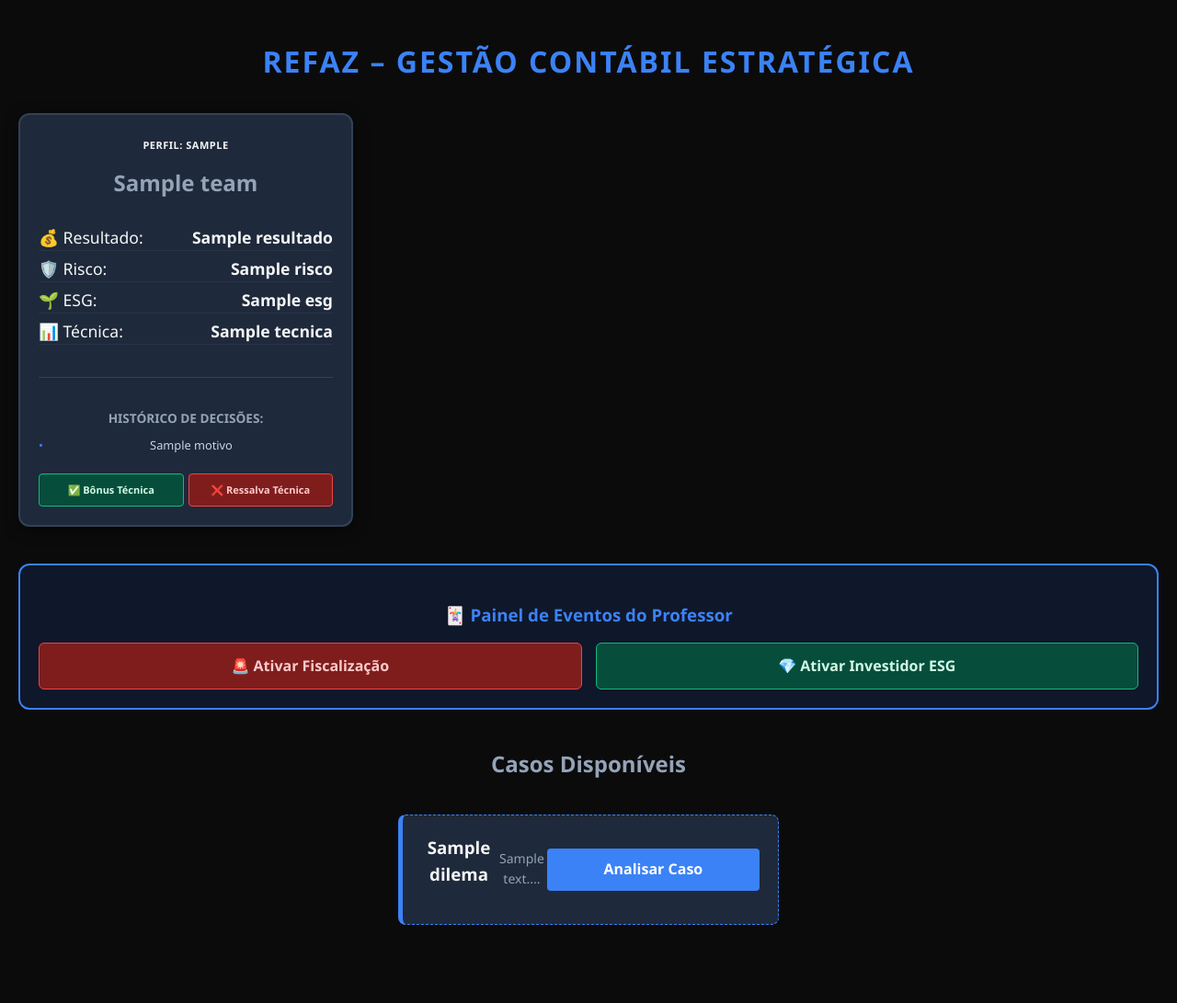
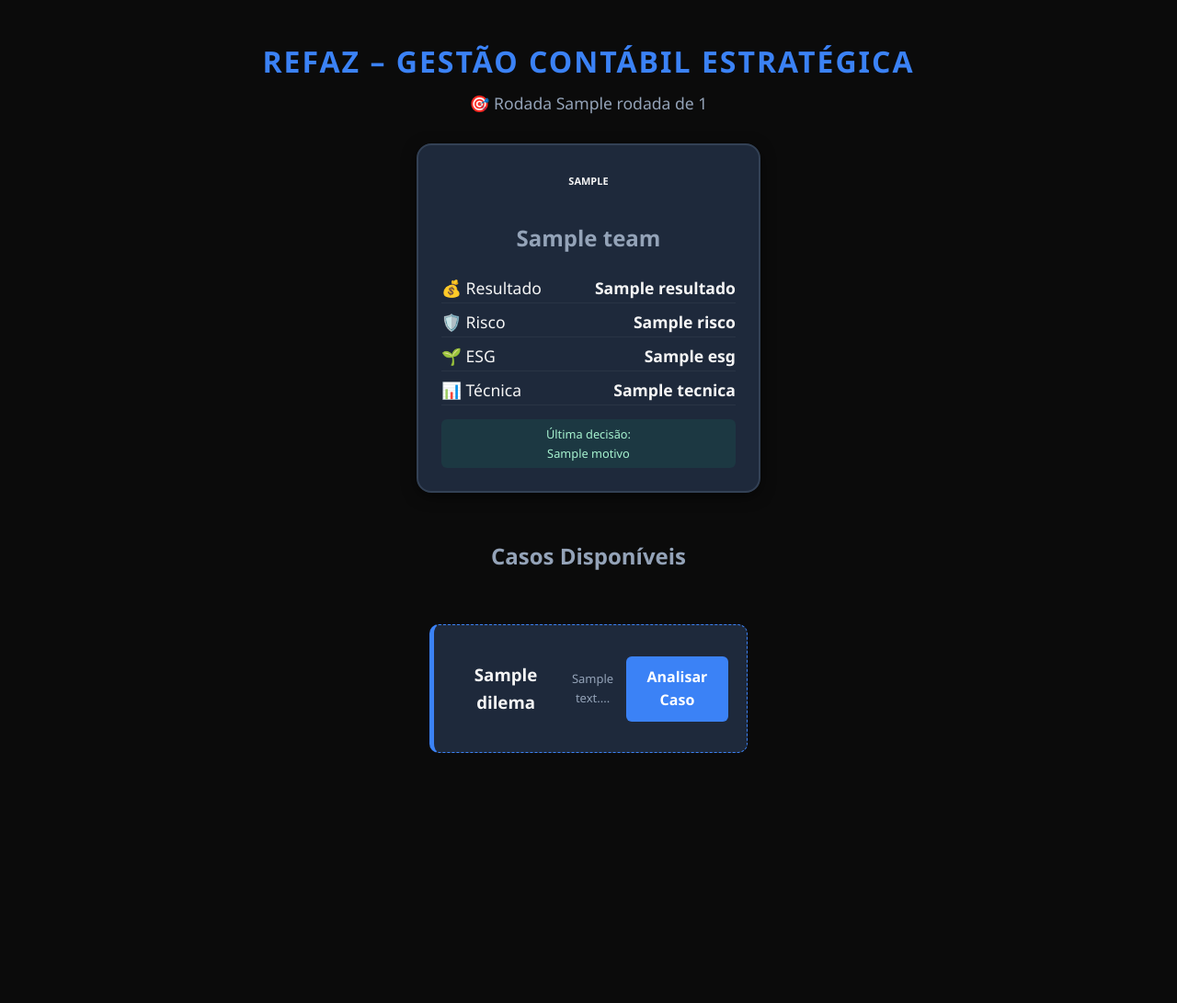
Before and after one commit to brunob329-droid/jogo-refaz, a Flask app: template templates/dashboard.html in a window 1280 px wide. Shown: the whole page at 92% size. After the commit the page ends 819 px from the top, so only its background shows below. Run offline with Flask 3, Linux system fonts and the light colour scheme; the template is opened without the code that fills it: most values are stand-ins (such as "Sample title", 1, 10 or a date in 2020).

Commit message:
Update dashboard.html

```diff
--- a/templates/dashboard.html
+++ b/templates/dashboard.html
@@ -4,170 +4,229 @@
     <meta charset="UTF-8">
     <title>Dashboard - Refaz</title>
     <link rel="stylesheet" href="{{ url_for('static', filename='style.css') }}">
+
     <style>
         :root {
-            --conservador: #10b981; /* Verde */
-            --moderado: #f59e0b;    /* Amarelo */
-            --agressivo: #ef4444;    /* Vermelho */
+            --conservador: #10b981;
+            --moderado: #f59e0b;
+            --agressivo: #ef4444;
         }
 
+        body {
+            text-align: center;
+        }
+
+        h1 {
+            margin-bottom: 5px;
+        }
+
+        .rodada-info {
+            color: #94a3b8;
+            font-size: 1.1em;
+            margin-bottom: 20px;
+        }
+
+        /* CENTRALIZAÇÃO PARA PROJEÇÃO */
         .painel-indicadores {
-            display: grid;
-            grid-template-columns: repeat(auto-fit, minmax(320px, 1fr));
-            gap: 25px;
-            margin-top: 20px;
+            display: flex;
+            justify-content: center;
+            gap: 40px;
+            flex-wrap: wrap;
+            margin-top: 30px;
         }
 
         .card-time-dash {
             background: #1e293b;
             border: 2px solid #334155;
-            border-radius: 12px;
-            padding: 20px;
+            border-radius: 16px;
+            padding: 25px;
+            width: 320px;
             position: relative;
-            display: flex;
-            flex-direction: column;
             transition: all 0.3s ease;
         }
 
-        .vencedor-atual { border-color: #fbbf24; box-shadow: 0 0 20px rgba(251, 191, 36, 0.2); }
+        .card-time-dash:hover {
+            transform: scale(1.03);
+        }
+
+        /* DESTAQUE DO LÍDER */
+        .vencedor-atual {
+            border: 2px solid #fbbf24;
+            box-shadow: 0 0 25px rgba(251, 191, 36, 0.4);
+            transform: scale(1.05);
+        }
+
+        .vencedor-tag {
+            position: absolute;
+            top: -12px;
+            right: 15px;
+            background: #fbbf24;
+            color: #000;
+            padding: 4px 12px;
+            border-radius: 12px;
+            font-weight: bold;
+            font-size: 12px;
+        }
 
         .perfil-badge {
             display: inline-block;
-            padding: 4px 12px;
+            padding: 5px 12px;
             border-radius: 20px;
             font-size: 11px;
             font-weight: bold;
             text-transform: uppercase;
             margin-bottom: 10px;
-            letter-spacing: 0.5px;
         }
-        .perfil-conservador { background: rgba(16, 185, 129, 0.2); color: var(--conservador); border: 1px solid var(--conservador); }
-        .perfil-moderado { background: rgba(245, 158, 11, 0.2); color: var(--moderado); border: 1px solid var(--moderado); }
-        .perfil-agressivo { background: rgba(239, 68, 68, 0.2); color: var(--agressivo); border: 1px solid var(--agressivo); }
-        .perfil-aguardando { background: rgba(148, 163, 184, 0.2); color: #94a3b8; border: 1px solid #94a3b8; }
+
+        .perfil-conservador { background: rgba(16,185,129,0.2); color: var(--conservador); border: 1px solid var(--conservador); }
+        .perfil-moderado { background: rgba(245,158,11,0.2); color: var(--moderado); border: 1px solid var(--moderado); }
+        .perfil-agressivo { background: rgba(239,68,68,0.2); color: var(--agressivo); border: 1px solid var(--agressivo); }
+        .perfil-aguardando { background: rgba(148,163,184,0.2); color: #94a3b8; border: 1px solid #94a3b8; }
+
+        .stats p {
+            display: flex;
+            justify-content: space-between;
+            margin: 6px 0;
+            border-bottom: 1px solid rgba(255,255,255,0.05);
+            padding-bottom: 2px;
+        }
 
         .secao-motivos {
             margin-top: 15px;
-            padding-top: 15px;
             border-top: 1px solid #334155;
-            flex-grow: 1;
+            padding-top: 10px;
         }
-        .secao-motivos h4 { font-size: 0.85rem; color: #94a3b8; margin-bottom: 8px; text-transform: uppercase; }
+
+        .secao-motivos h4 {
+            font-size: 0.8rem;
+            color: #94a3b8;
+            margin-bottom: 5px;
+        }
 
         .lista-motivos {
             list-style: none;
             padding: 0;
             margin: 0;
-            max-height: 120px;
+            max-height: 90px;
             overflow-y: auto;
         }
+
         .lista-motivos li {
-            font-size: 0.8rem;
+            font-size: 0.75rem;
             color: #cbd5e1;
-            margin-bottom: 6px;
-            padding-left: 12px;
-            position: relative;
-        }
-        .lista-motivos li::before {
-            content: "•";
-            position: absolute;
-            left: 0;
-            color: #3b82f6;
+            margin-bottom: 4px;
         }
 
-        .stats p { display: flex; justify-content: space-between; margin: 5px 0; border-bottom: 1px solid rgba(255,255,255,0.05); }
-        .vencedor-tag { position: absolute; top: -10px; right: 10px; background: #fbbf24; color: #000; padding: 2px 10px; border-radius: 10px; font-weight: bold; font-size: 12px; }
+        /* ÚLTIMA DECISÃO (DESTAQUE DIDÁTICO) */
+        .ultima-decisao {
+            margin-top: 10px;
+            font-size: 0.8rem;
+            color: #a7f3d0;
+            background: rgba(16,185,129,0.1);
+            padding: 6px;
+            border-radius: 6px;
+        }
+
+        /* DILEMAS */
+        .lista-dilemas {
+            display: flex;
+            justify-content: center;
+            gap: 20px;
+            flex-wrap: wrap;
+            margin-top: 40px;
+        }
+
+        .card-dilema-link {
+            background: #1e293b;
+            padding: 20px;
+            border-radius: 10px;
+            border-left: 5px solid #3b82f6;
+            width: 300px;
+            transition: 0.3s;
+        }
+
+        .card-dilema-link:hover {
+            transform: scale(1.05);
+        }
+
+        .btn-acao {
+            background: #3b82f6;
+            color: white;
+            padding: 10px;
+            border-radius: 6px;
+            display: block;
+            text-decoration: none;
+            font-weight: bold;
+        }
+
     </style>
 </head>
+
 <body>
 
 <h1>Refaz – Gestão Contábil Estratégica</h1>
+
+<div class="rodada-info">
+    🎯 Rodada {{ rodada }} de {{ total_rodadas }}
+</div>
 
 <div class="painel-indicadores">
     {% for key, team in teams.items() %}
     <div class="card-time-dash {% if team == equipe_vencedora %}vencedor-atual{% endif %}">
 
-        <div class="perfil-badge perfil-{{ team.perfil_predominante|lower }}">
-            Perfil: {{ team.perfil_predominante }}
-        </div>
-
         {% if team == equipe_vencedora %}
             <span class="vencedor-tag">🏆 Líder</span>
         {% endif %}
 
-        <h2 style="margin-top: 0;">{{ team.nome }}</h2>
+        <div class="perfil-badge perfil-{{ team.perfil_predominante|lower }}">
+            {{ team.perfil_predominante }}
+        </div>
+
+        <h2>{{ team.nome }}</h2>
 
         <div class="stats">
-            <p><span>💰 Resultado:</span> <strong>{{ team.resultado }}</strong></p>
-            <p><span>🛡️ Risco:</span> <strong>{{ team.risco }}</strong></p>
-            <p><span>🌱 ESG:</span> <strong>{{ team.esg }}</strong></p>
-            <p><span>📊 Técnica:</span> <strong>{{ team.tecnica }}</strong></p>
+            <p><span>💰 Resultado</span> <strong>{{ team.resultado }}</strong></p>
+            <p><span>🛡️ Risco</span> <strong>{{ team.risco }}</strong></p>
+            <p><span>🌱 ESG</span> <strong>{{ team.esg }}</strong></p>
+            <p><span>📊 Técnica</span> <strong>{{ team.tecnica }}</strong></p>
         </div>
 
-        <div class="secao-motivos">
-            <h4>Histórico de Decisões:</h4>
-            <ul class="lista-motivos">
-                {% for motivo in team.motivos %}
-                    <li>{{ motivo }}</li>
-                {% endfor %}
-            </ul>
+        {% if team.motivos %}
+        <div class="ultima-decisao">
+            Última decisão:<br>
+            {{ team.motivos[-1] }}
         </div>
+        {% endif %}
 
-        <div style="margin-top: 15px; display: flex; gap: 5px;">
-            <a href="/professor_ajuste/{{ key }}/bonus" style="flex: 1; background: #064e3b; color: #d1fae5; text-decoration: none; padding: 8px; border-radius: 4px; font-size: 11px; text-align: center; font-weight: bold; border: 1px solid #10b981;">
-                ✅ Bônus Técnica
-            </a>
-            <a href="/professor_ajuste/{{ key }}/penalidade" style="flex: 1; background: #7f1d1d; color: #fecaca; text-decoration: none; padding: 8px; border-radius: 4px; font-size: 11px; text-align: center; font-weight: bold; border: 1px solid #ef4444;">
-                ❌ Ressalva Técnica
-            </a>
-        </div>
     </div>
     {% endfor %}
 </div>
 
-<div class="painel-eventos" style="background: #0f172a; padding: 20px; border: 2px solid #3b82f6; border-radius: 12px; margin: 40px 0;">
-    <h3 style="color: #3b82f6; margin-bottom: 15px; text-align: center;">🃏 Painel de Eventos do Professor</h3>
-    <div style="display: flex; gap: 15px; flex-wrap: wrap;">
-        <a href="/disparar_evento/fiscalizacao" style="background: #7f1d1d; color: #fecaca; padding: 12px; text-decoration: none; border-radius: 6px; flex: 1; text-align: center; font-weight: bold; border: 1px solid #ef4444; min-width: 200px;">
-            🚨 Ativar Fiscalização
-        </a>
-        <a href="/disparar_evento/investidor" style="background: #064e3b; color: #d1fae5; padding: 12px; text-decoration: none; border-radius: 6px; flex: 1; text-align: center; font-weight: bold; border: 1px solid #10b981; min-width: 200px;">
-            💎 Ativar Investidor ESG
-        </a>
-    </div>
-</div>
+<h2 style="margin-top:50px;">Casos Disponíveis</h2>
 
-<h2>Casos Disponíveis</h2>
-<div class="lista-dilemas" style="display: grid; grid-template-columns: repeat(auto-fit, minmax(300px, 1fr)); gap: 15px; margin-bottom: 50px;">
+<div class="lista-dilemas">
     {% for key, dilema in dilemas.items() %}
-        <div class="card-dilema-link" style="background: #1e293b; padding: 20px; border-radius: 8px; border-left: 5px solid #3b82f6;">
-            <h3 style="margin-top: 0;">{{ dilema.titulo }}</h3>
-            <p style="font-size: 14px; color: #94a3b8; margin-bottom: 15px;">{{ dilema.contexto[:80] }}...</p>
-            <a href="/dilema/{{ key }}" style="background: #3b82f6; color: white; text-decoration: none; padding: 10px 15px; border-radius: 4px; display: inline-block; font-weight: bold; width: 100%; text-align: center; box-sizing: border-box;">Analisar Caso</a>
+        <div class="card-dilema-link">
+            <h3>{{ dilema.titulo }}</h3>
+            <p style="font-size:13px; color:#94a3b8;">
+                {{ dilema.contexto[:90] }}...
+            </p>
+            <a href="/dilema/{{ key }}" class="btn-acao">
+                Analisar Caso
+            </a>
         </div>
     {% endfor %}
 </div>
 
 {% if jogo_encerrado %}
-<div id="modalFim" class="modal-fim" style="position: fixed; top: 0; left: 0; width: 100%; height: 100%; background: rgba(15, 23, 42, 0.98); display: flex; align-items: center; justify-content: center; z-index: 2000; padding: 20px;">
-    <div class="fim-conteudo" style="background: #1e293b; padding: 40px; border-radius: 20px; text-align: center; border: 2px solid #fbbf24; max-width: 800px; width: 100%;">
-        <h2 style="font-size: 2rem; color: #fbbf24;">🏁 Ciclo Contábil Encerrado</h2>
+<div style="margin-top:60px; padding:30px; background:#1e293b; border:2px solid #fbbf24; border-radius:20px;">
+    <h2 style="color:#fbbf24;">🏁 Jogo Encerrado</h2>
+    <h1>{{ equipe_vencedora.nome }}</h1>
+    <p>Perfil: {{ equipe_vencedora.perfil_predominante }}</p>
 
-        <div style="margin: 30px 0; padding: 20px; background: rgba(251, 191, 36, 0.1); border-radius: 15px;">
-            <h3 style="margin: 0; color: #94a3b8;">🥇 Consultoria Líder</h3>
-            <h1 style="font-size: 3rem; margin: 10px 0;">{{ equipe_vencedora.nome }}</h1>
-            <p>Perfil Final: <strong>{{ equipe_vencedora.perfil_predominante }}</strong></p>
-        </div>
-
-        <div style="display: flex; gap: 10px; justify-content: center;">
-            <button onclick="document.getElementById('modalFim').style.display='none'" style="padding: 15px 25px; background: #475569; color: white; border: none; border-radius: 8px; font-weight: bold; cursor: pointer;">
-                📊 Ver Detalhes e Perfis
-            </button>
-            <a href="/reiniciar" style="padding: 15px 25px; background: #3B82F6; color: white; text-decoration: none; border-radius: 8px; font-weight: bold;">
-                Nova Partida
-            </a>
-        </div>
-    </div>
+    <a href="/reiniciar" style="margin-top:15px; display:inline-block; padding:12px 20px; background:#3b82f6; color:white; border-radius:8px; text-decoration:none; font-weight:bold;">
+        Nova Partida
+    </a>
 </div>
 {% endif %}
 
```
